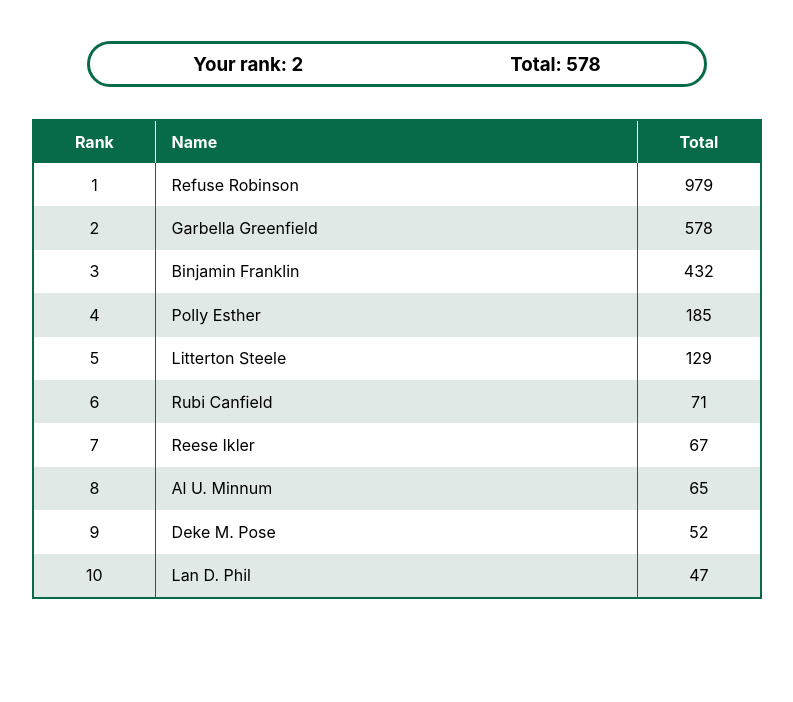
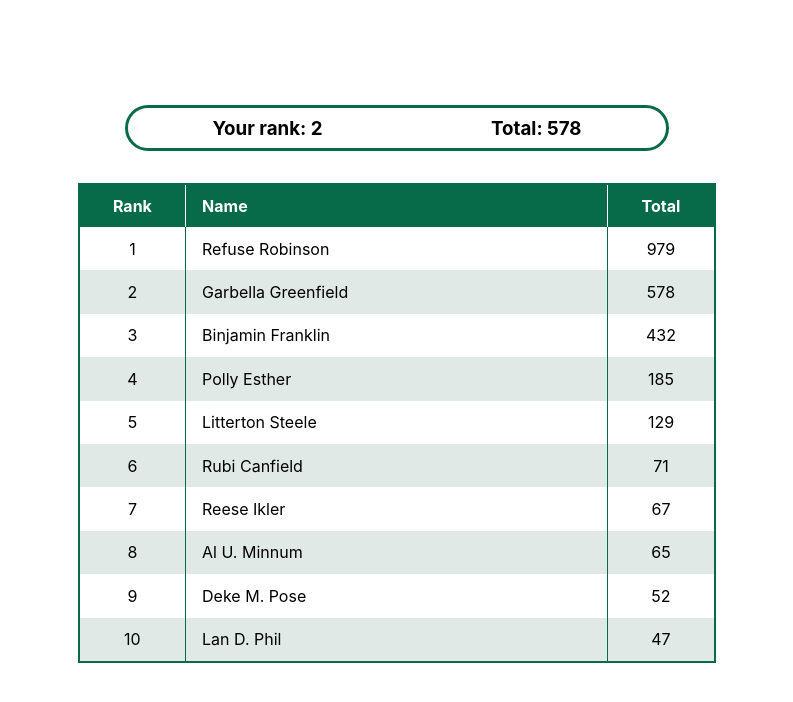
Before and after one commit to codeforsanjose/litter.ai, a React (Create React App) app: page /leaderboard in a window 1280 px wide. Shown: the top 702 px of the page, without its empty margins (243-1036 px from the left). Built offline with nearby package versions, Linux system fonts and the light colour scheme.

Commit message:
Changed .App display to grid; leaderboard centered on grid

```diff
--- a/src/App.css
+++ b/src/App.css
@@ -6,17 +6,25 @@
   --shadow-color: hsl(0deg 0% 0% / 26%);
 }
 
-body {
-  display: flex;
-  justify-content: center;
+@media only screen and (max-width: 767px) {
+  .App {
+    grid-template-columns: 1fr;
+  }
+}
+
+@media only screen and (min-width: 768px) {
+  .App {
+    grid-template-columns: 2fr 3fr 2fr;
+  }
 }
 
 .App {
-  text-align: center;
-  display: flex;
-  flex-direction: column;
-  align-items: center;
-  justify-content: center;
+  width: 100vw;
+  max-width: 100%;
+  height: 100vh;
+  display: grid;
+  grid-template-rows: repeat(10, 1fr);
+  justify-items: center;
 }
 
 .App-logo {
--- a/src/CategoryDescription.css
+++ b/src/CategoryDescription.css
@@ -1,10 +1,3 @@
-:root {
-  --main-green: #076B49;
-  --sec-green: #74CC67;
-  --white: #FFF;
-  --shadow-color: hsl(0deg 0% 0% / 26%);
-}
-
 .category-container {
   height: 100vh;
   width: 100vw;
--- a/src/Leaderboard.css
+++ b/src/Leaderboard.css
@@ -1,7 +1,20 @@
+@media only screen and (max-width: 767px) {
+  .lb-container {
+    grid-column-start: 1;
+  }
+}
+
+@media only screen and (min-width: 768px) {
+  .lb-container {
+    grid-area: 3 / 2 / 8 / 2;
+    justify-content: center;
+  }
+}
+
 .lb-container {
   height: 80vh;
-  width: 100vw;
-  max-width: 768px;
+  width: 42rem;
+  max-width: 100vw;
   display: flex;
   flex-direction: column;
   align-items: center;
```
